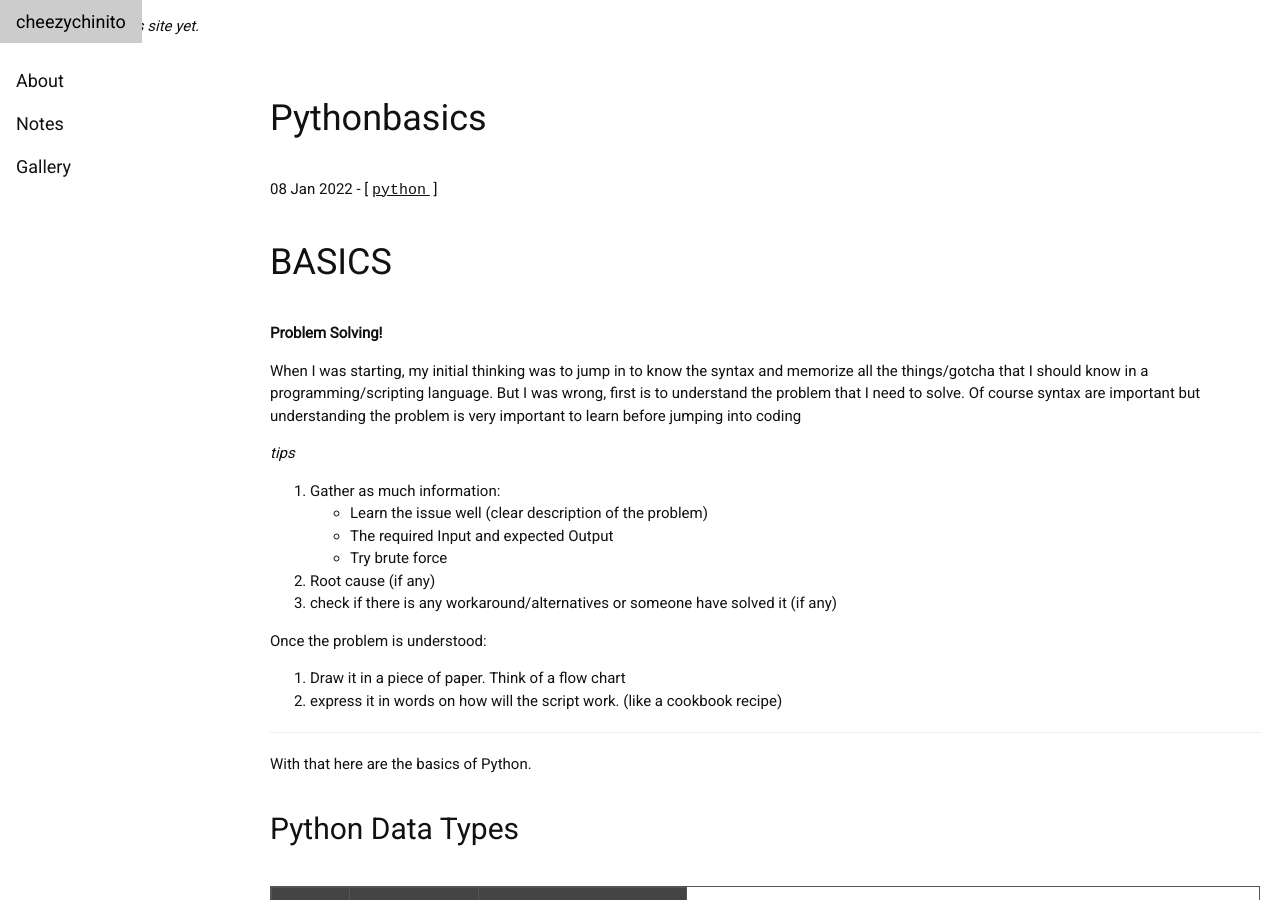
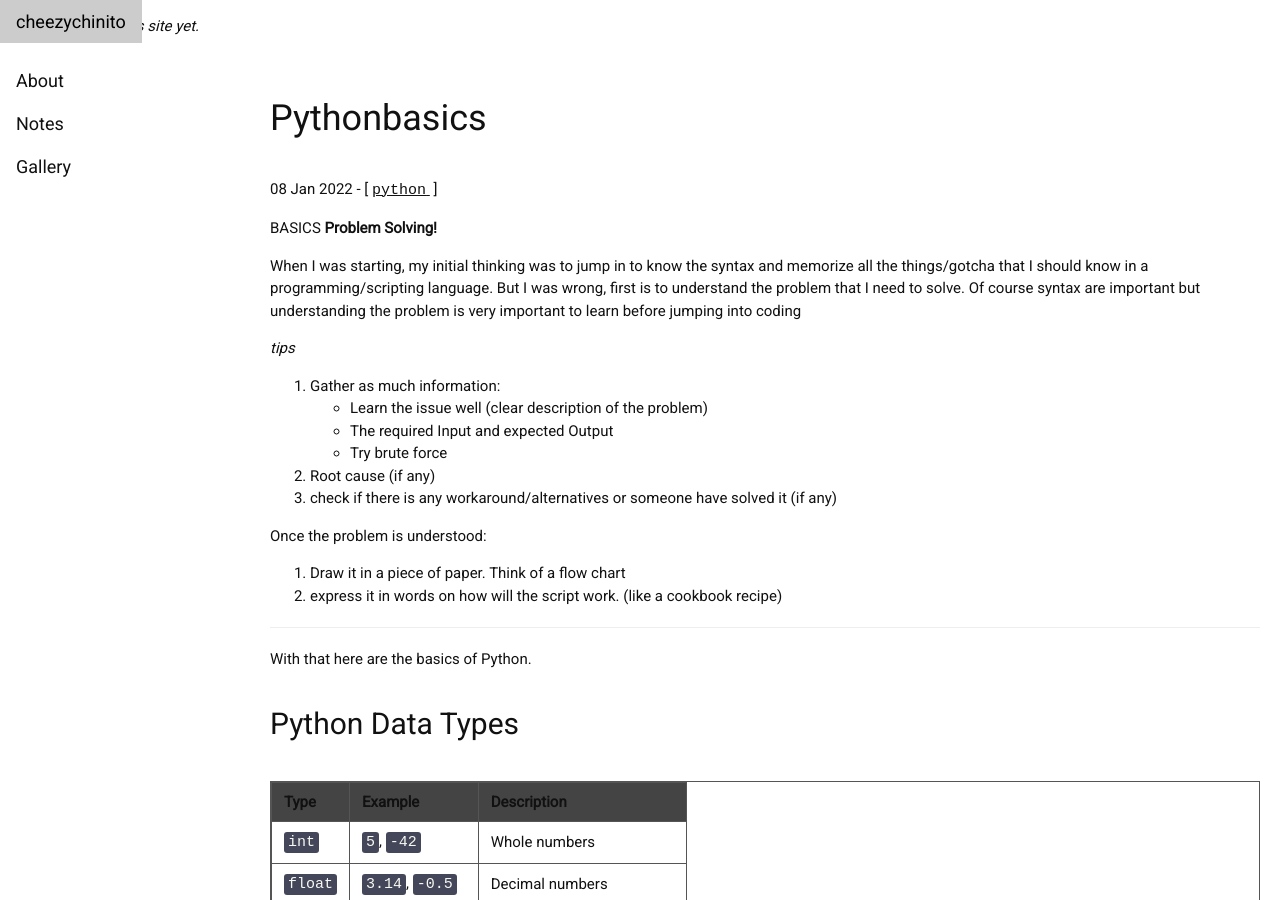
Before and after one commit to agyago/agyago.github.io, a Jekyll site: the page built from _posts/2022-01-08-PythonBasics.md, in a window 1280 px wide and 900 px high. Built offline with Jekyll 4.4.1, drawn with Linux system fonts in a browser that asks for light colours; comment, search, counter and statistics services are not loaded.

```diff
--- a/_posts/2022-01-08-PythonBasics.md
+++ b/_posts/2022-01-08-PythonBasics.md
@@ -4,7 +4,7 @@ description: Python Crash Course basics
 tags: python
 ---
 
-# BASICS
+BASICS
 **Problem Solving!**
 
 When I was starting, my initial thinking was to jump in to know the syntax and memorize all the things/gotcha that I should know in a programming/scripting language.
```
